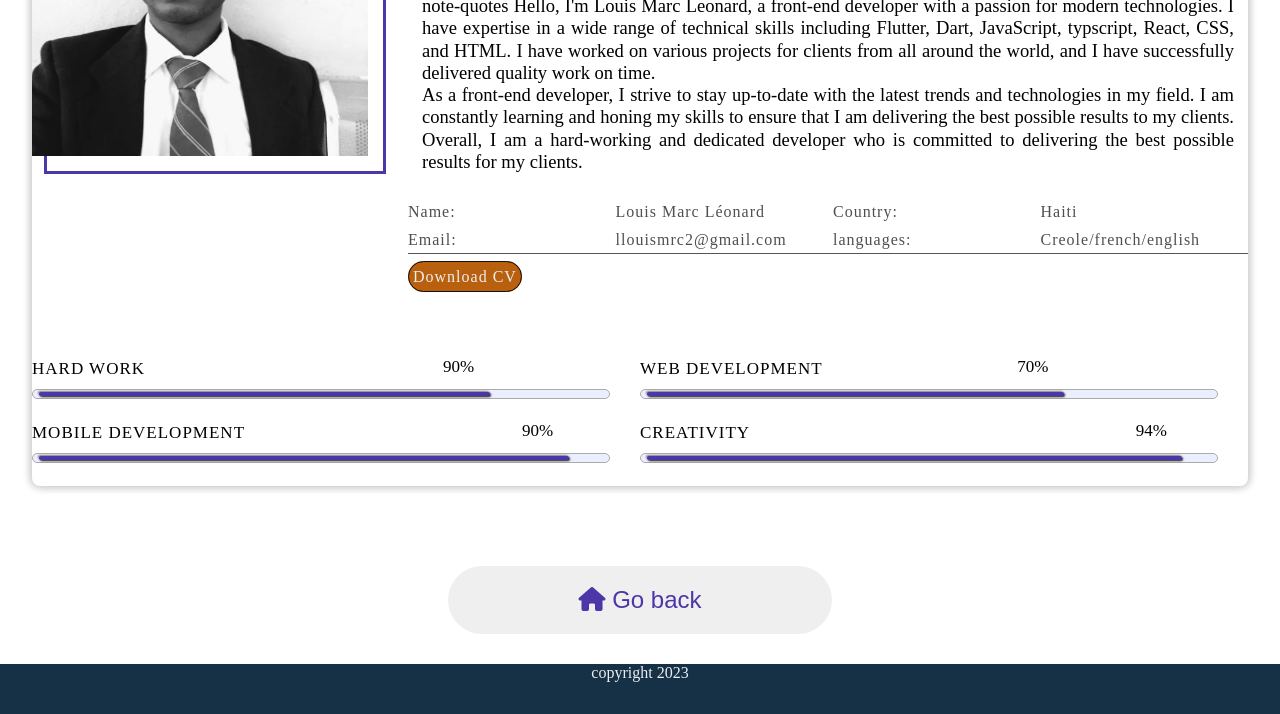
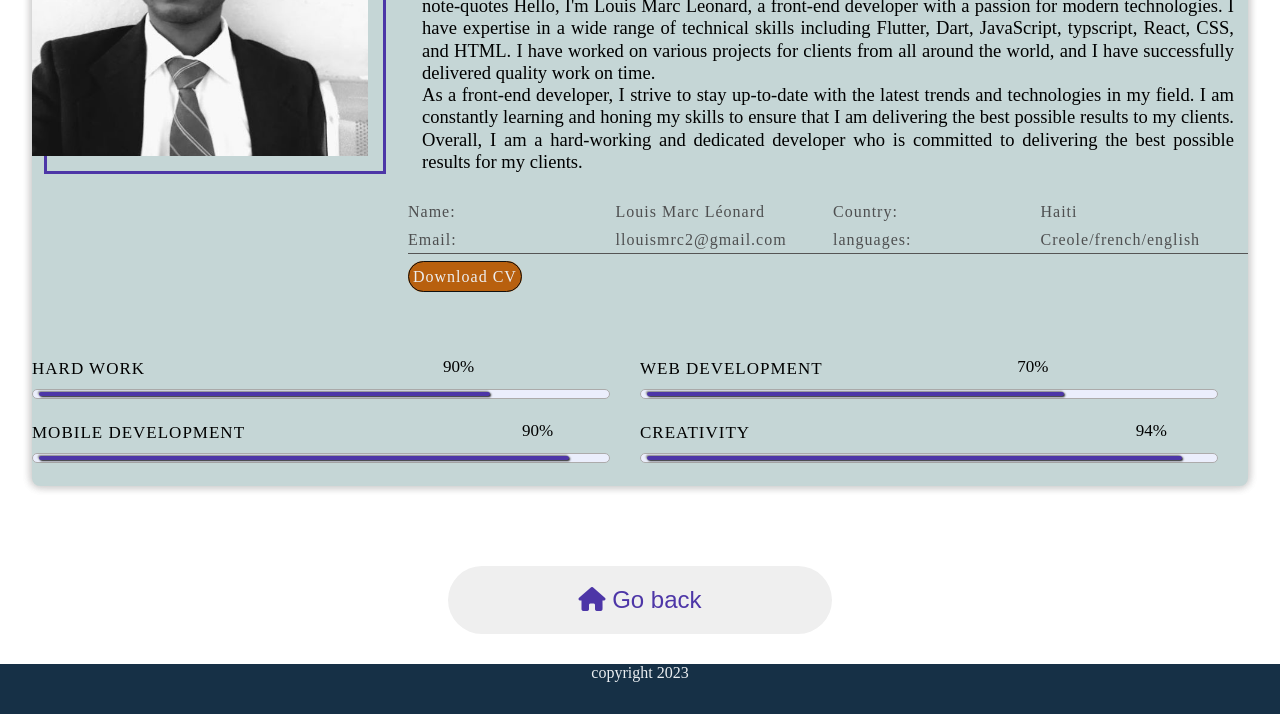
Before and after one commit to LlMrc/mashpa.github.io, a plain HTML site: page about.html in a window 1280 px wide. Shown: the part 251-965 px from the top of the page. Drawn offline with Linux system fonts and the light colour scheme.

Commit message:
about bockground color

```diff
--- a/about.html
+++ b/about.html
@@ -20,7 +20,7 @@
     <title>About</title>
   </head>
   <div data-scroll-container>
-    <body>
+    <body class="about-body">
       <header>
         <h1
           data-scroll
--- a/style2.css
+++ b/style2.css
@@ -14,6 +14,7 @@ header {
   position: relative;
   display: flex;
   width: 95%;
+
   box-shadow: 0px 0px 8px 0.5px #cccbcb, -0px -0px 8px 0.5px #cccbcb;
 
   align-items: center;
@@ -21,7 +22,7 @@ header {
   justify-content: center;
   margin: 50px auto;
   color: #000101;
-  background-color: white;
+  background-color: #c5d6d6;
 }
 
 .imageSection {
```
